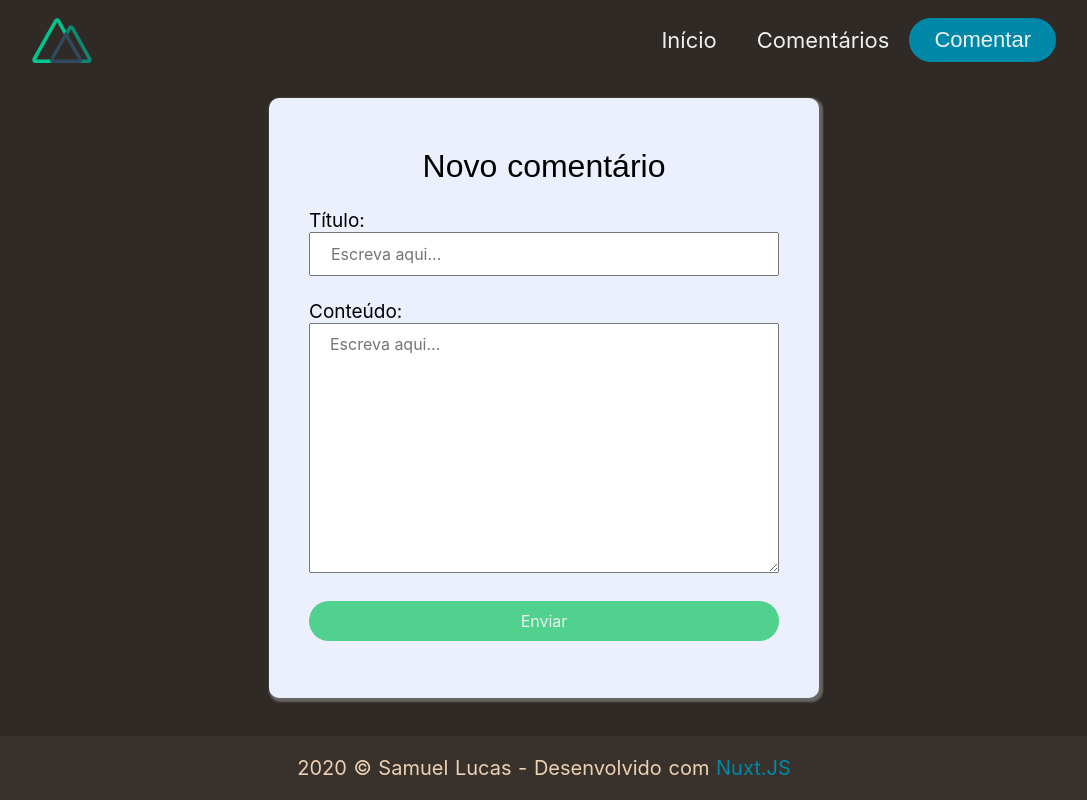
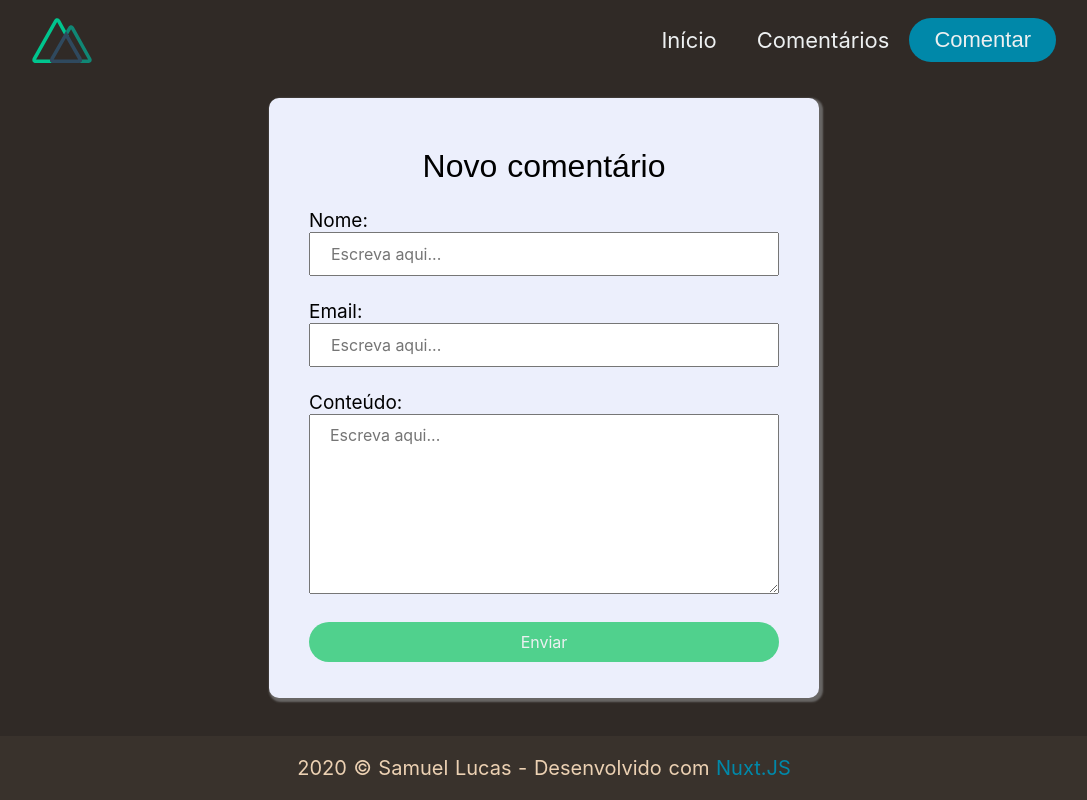
Before and after one commit to Samuellucas97/Introducao-Nuxtjs, a Nuxt app: page /comments/create in a window 1280 px wide. Shown: the whole page, without its empty margins (96-1183 px from the left). Built offline with nearby package versions, Linux system fonts and the light colour scheme.

Commit message:
Adicionando chamado do axios post no form

```diff
--- a/pages/comments/create.vue
+++ b/pages/comments/create.vue
@@ -1,19 +1,21 @@
 <template>
     <div>
         <div class="container">
-            <form>
+            <form @submit.prevent="submitForm">
                 <h1>Novo comentário</h1>
                 <div class="field" >
-                    <label for="titulo">
-                        <i class="far fa-user"></i>Título:
-                    </label>
-                    <input name="titulo" placeholder="Escreva aqui..." type="text" required>
+                    <label for="name">Nome: </label>
+                    <input v-model="form.name" name="name" placeholder="Escreva aqui..." type="text" required>
                 </div>
                 <div class="field" >
-                    <label for="message">
+                    <label for="email">Email:</label>
+                    <input type="email" v-model="form.email" name="name" placeholder="Escreva aqui..." required>
+                </div>
+                <div class="field" >
+                    <label for="body">
                         <i class="far fa-edit"></i>Conteúdo:
                     </label>
-                    <textarea name="message" placeholder="Escreva aqui..." required></textarea>
+                    <textarea v-model="form.body" name="body" placeholder="Escreva aqui..." required></textarea>
                 </div>
                 <button class="btn" type="submit">Enviar</button>
             </form>
@@ -24,7 +26,35 @@
 
 <script>
 export default {
-    layout: 'customLayout'
+    layout: 'customLayout',
+    data() {
+        return {
+            form: {
+                title: "",
+                body: "",
+                email: "",
+                id: 1
+            }
+        }
+    },
+    methods: {
+        submitForm() {
+            this.$axios
+                .post('/comments', this.form)
+                .then( res => {
+                    alert("Funcionou!");
+
+                })
+                .catch( err => {
+                    alert("Deu erro!");
+                })
+        },
+        cleanAll() {
+            this.form.title = "";
+            this.form.body = "";
+            this.form.email = "";
+        }
+    }
 }
 </script>
 
@@ -84,7 +114,7 @@ line-height: inherit;
 width: 100%;
 }
 textarea {
-min-height: 250px;
+min-height: 180px;
 }
 input, textarea {
 padding: 10px 20px 10px 20px;
@@ -92,8 +122,4 @@ padding: 10px 20px 10px 20px;
 label {
 font-size: 19px;
 }
-
-.field {
-
-}
 </style>
```
